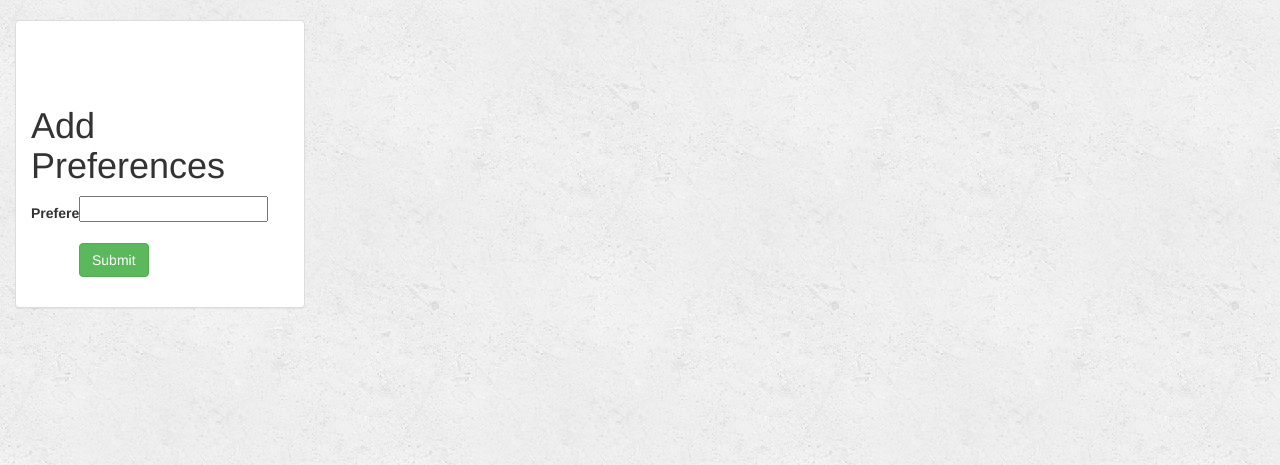
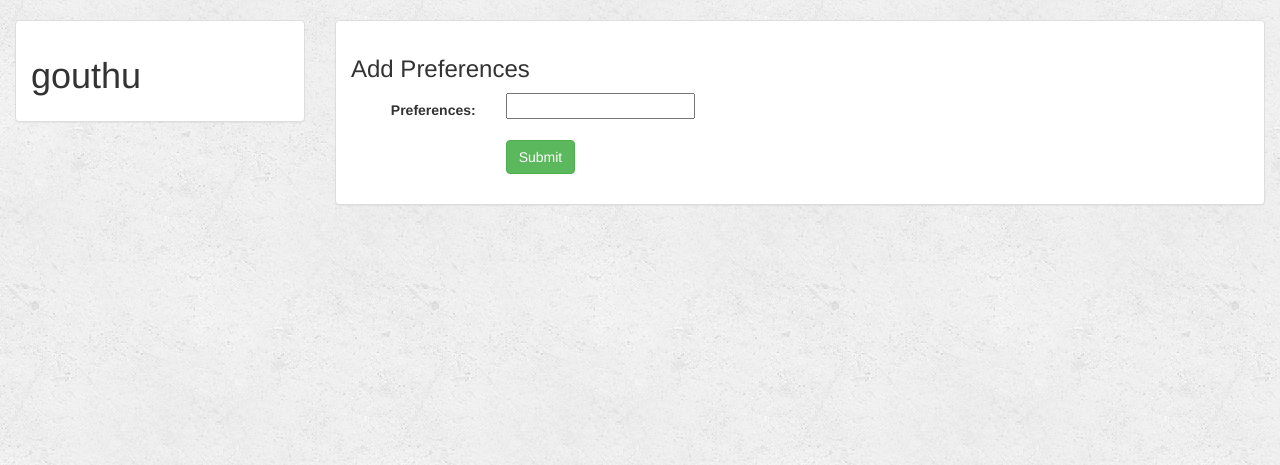
Before and after one commit to Nkr1shna/plalyst, a Django app: page /login/1/add_preferences/ in a window 1280 px wide. Shown: the part 52-517 px from the top of the page. Run offline with Django 3.2, Linux system fonts and the light colour scheme; data comes from the database, SQL or seed files in the repository; tables that the repository leaves empty hold one stand-in row (values such as "Sample post"); some libraries are stand-ins or nearby versions.

Commit message:
Create and delete playlist, Add Preferences

```diff
--- a/login/templates/add_preferences.html
+++ b/login/templates/add_preferences.html
@@ -1,5 +1,5 @@
 {% extends 'base.html' %}
-{% block title %}Add a preferences{% endblock %}
+{% block title %}Add a Preferences{% endblock %}
 {% block albums_active %}active{% endblock %}
 
 {% block body %}
@@ -7,16 +7,26 @@
 
     <div class="row">
 
-        <!-- Left Album Info -->
+        <!-- Left Playlist Info -->
         <div class="col-sm-4 col-md-3">
             <div class="panel panel-default">
                 <div class="panel-body">
+                        <a href="{% url 'login:detail' playlist.id %}"></a>
+                    <h1>{{ playlist.Plalyst_title }}</h1>
 
-                    <h1>{{ playlist.plalyst_title }}</h1>
 
                 </div>
-                <div class ="panel-body">
-                    <h1> Add Preferences</h1>
+            </div>
+        </div>
+
+        <!-- Right Song Info -->
+        <div class="col-sm-8 col-md-9">
+
+
+
+            <div class="panel panel-default">
+                <div class="panel-body">
+                    <h3>Add Preferences</h3>
                     {% if error_message %}
                         <p><strong>{{ error_message }}</strong></p>
                     {% endif %}
@@ -32,6 +42,7 @@
                     </form>
                 </div>
             </div>
+
         </div>
 
     </div>
```
Also changed, not shown: db.sqlite3.
